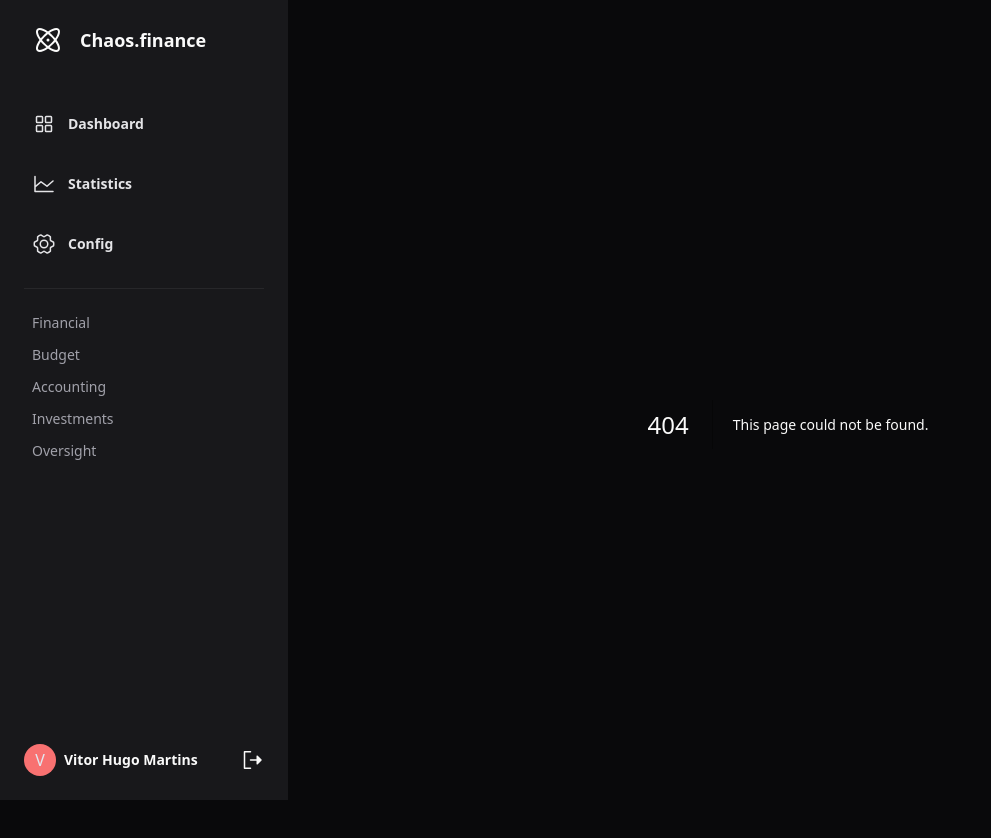
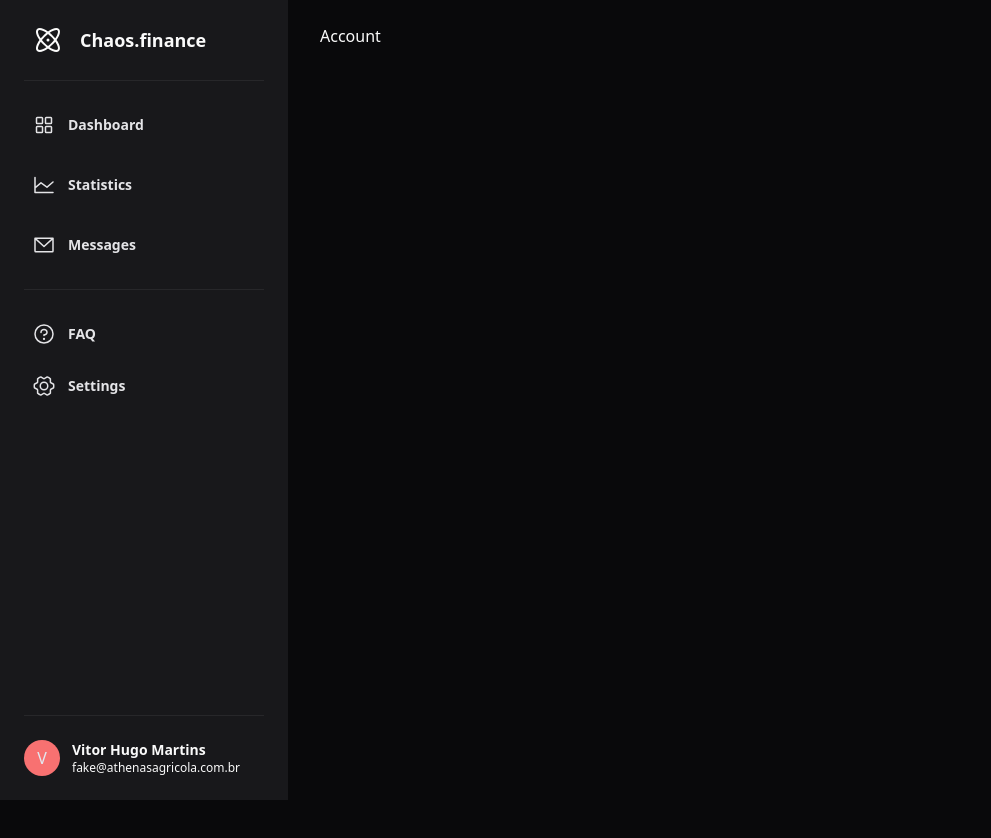
Before and after one commit to hugomos/chaos, a Next.js app: page /account in a window 1280 px wide. Before the commit this address had no page. Shown: the top 838 px of the page, without its empty margins (0-991 px from the left). After the commit the page ends 800 px from the top, so only its background shows below. Built offline with nearby package versions, Linux system fonts and the light colour scheme.

Commit message:
feat: finalizando sidebar menu e criando o restante das paginas. @hugomos

```diff
--- /dev/null
+++ b/app/account/page.tsx
@@ -0,0 +1,9 @@
+"use client";
+
+export default function Account() {
+  return (
+    <div>
+      <h3>Account</h3>
+    </div>
+  )
+}
--- /dev/null
+++ b/app/faq/page.tsx
@@ -0,0 +1,9 @@
+"use client";
+
+export default function FAQ() {
+  return (
+    <div>
+      <h3>FAQ</h3>
+    </div>
+  )
+}
--- /dev/null
+++ b/app/messages/page.tsx
@@ -0,0 +1,9 @@
+"use client";
+
+export default function Messages() {
+  return (
+    <div>
+      <h3>Messages</h3>
+    </div>
+  )
+}
--- /dev/null
+++ b/app/settings/page.tsx
@@ -0,0 +1,9 @@
+"use client";
+
+export default function Settings() {
+  return (
+    <div>
+      <h3>Settings</h3>
+    </div>
+  )
+}
--- a/src/components/SidebarMenu/index.tsx
+++ b/src/components/SidebarMenu/index.tsx
@@ -3,13 +3,13 @@
 import React from 'react';
 import Link from 'next/link';
 
-import { House, ChartLine, GearSix, Atom, SignOut, SquaresFour } from '@phosphor-icons/react'
+import { ChartLine, GearSix, Atom, SquaresFour, Question, EnvelopeSimple } from '@phosphor-icons/react'
 
 export const SidebarMenu: React.FC = () => {
   return (
     <aside className="w-72 h-full bg-zinc-900 p-6 fixed left-0 flex flex-col justify-between">
       <div>
-        <header className='flex items-center gap-4 px-2 mb-12'>
+        <header className='flex items-center gap-4 px-2 mb-6 pb-6 border-b border-zinc-800'>
           <Atom size={32} />
           <h1 className='text-lg font-semibold'>Chaos.finance</h1>
         </header>
@@ -18,31 +18,39 @@ export const SidebarMenu: React.FC = () => {
             <SquaresFour size={24} />
             Dashboard
           </Link>
+
           <Link href="/statistics" className="flex items-center p-2 rounded-md gap-3 text-sm font-semibold text-zinc-200 hover:bg-zinc-800 transition duration-100">
             <ChartLine size={24} />
             Statistics
           </Link>
-          <Link href="#" className="flex items-center p-2 rounded-md gap-3 text-sm font-semibold text-zinc-200 hover:bg-zinc-800 transition duration-100">
-            <GearSix size={24} />
-            Config
+
+          <Link href="/messages" className="flex items-center p-2 rounded-md gap-3 text-sm font-semibold text-zinc-200 hover:bg-zinc-800 transition duration-100">
+            <EnvelopeSimple size={24} />
+            Messages
           </Link>
         </nav>
         <nav className='mt-6 pt-6 border-t border-zinc-800 flex flex-col gap-3'>
-          <Link href="#" className='text-zinc-400 text-sm px-2 hover:text-zinc-100'>Financial</Link>
-          <Link href="#" className='text-zinc-400 text-sm px-2 hover:text-zinc-100'>Budget</Link>
-          <Link href="#" className='text-zinc-400 text-sm px-2 hover:text-zinc-100'>Accounting</Link>
-          <Link href="#" className='text-zinc-400 text-sm px-2 hover:text-zinc-100'>Investments</Link>
-          <Link href="#" className='text-zinc-400 text-sm px-2 hover:text-zinc-100'>Oversight</Link>
+          <Link href="/faq" className="flex items-center p-2 rounded-md gap-3 text-sm font-semibold text-zinc-200 hover:bg-zinc-800 transition duration-100">
+            <Question size={24} />
+            FAQ
+          </Link>
+
+          <Link href="/settings" className="flex items-center p-2 rounded-md gap-3 text-sm font-semibold text-zinc-200 hover:bg-zinc-800 transition duration-100">
+            <GearSix size={24} />
+            Settings
+          </Link>
         </nav>
       </div>
-      <div className='flex items-center justify-between'>
-        <Link href="#" className='flex items-center gap-2 group cursor-pointer'>
-          <div className="w-8 h-8 rounded-full bg-red-400 text-slate-200 flex items-center justify-center group-hover:bg-red-500 transition duration-100">
+      <div className='flex items-center border-t border-zinc-800 pt-6'>
+        <Link href="/account" className='flex items-center gap-3 group cursor-pointer'>
+          <div className="w-9 h-9 rounded-full bg-red-400 text-slate-200 flex items-center justify-center group-hover:bg-red-500 transition duration-100">
             V
           </div>
-          <p className='text-sm font-semibold'>Vitor Hugo Martins</p>
+          <div className='flex flex-col'>
+            <p className='text-sm font-semibold'>Vitor Hugo Martins</p>
+            <span className='text-xs'>fake@athenasagricola.com.br</span>
+          </div>
         </Link>
-        <SignOut size={24} weight="fill" className='justify-self-end hover:fill-red-500 transition duration-50 cursor-pointer' />
       </div>
     </aside>
   );
```
